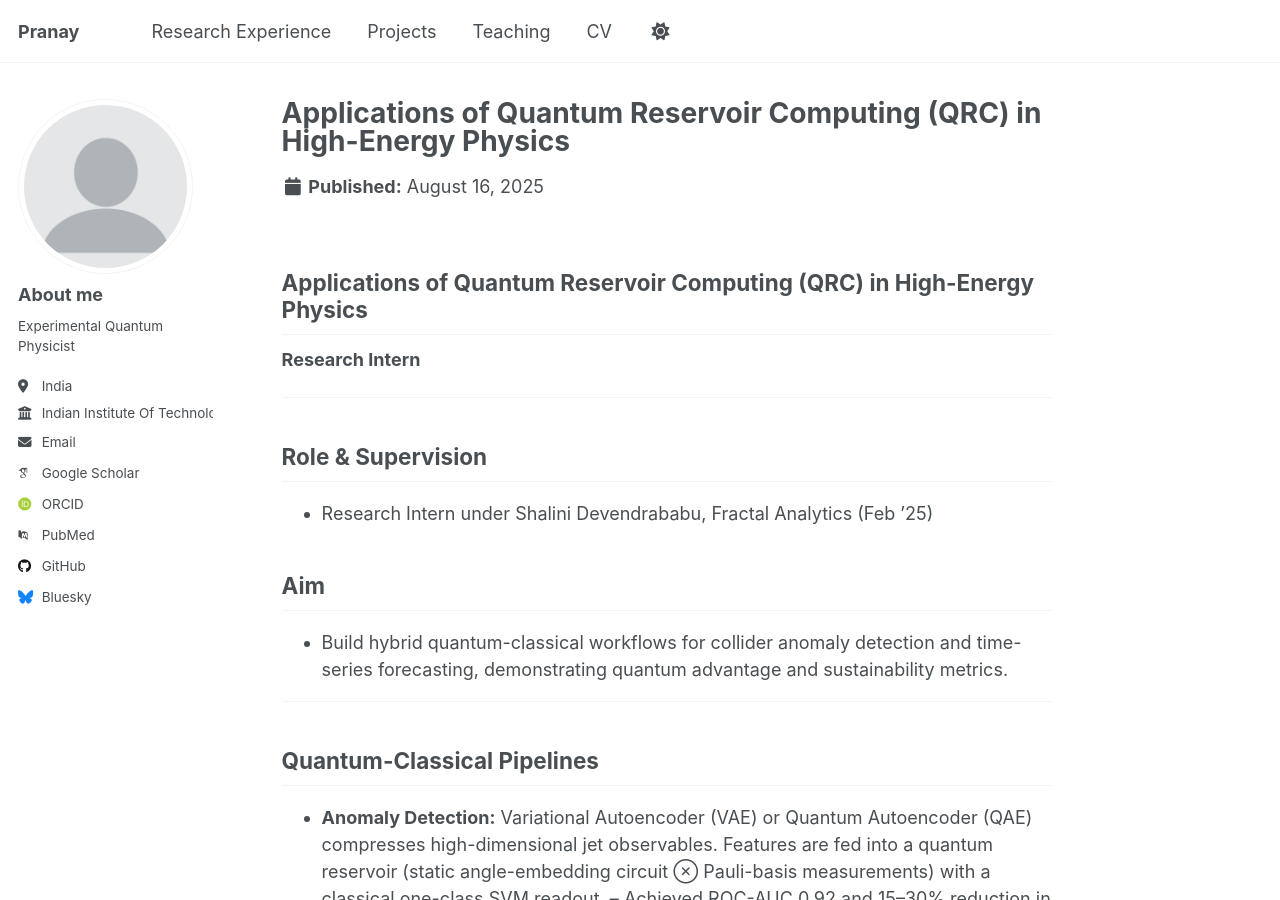
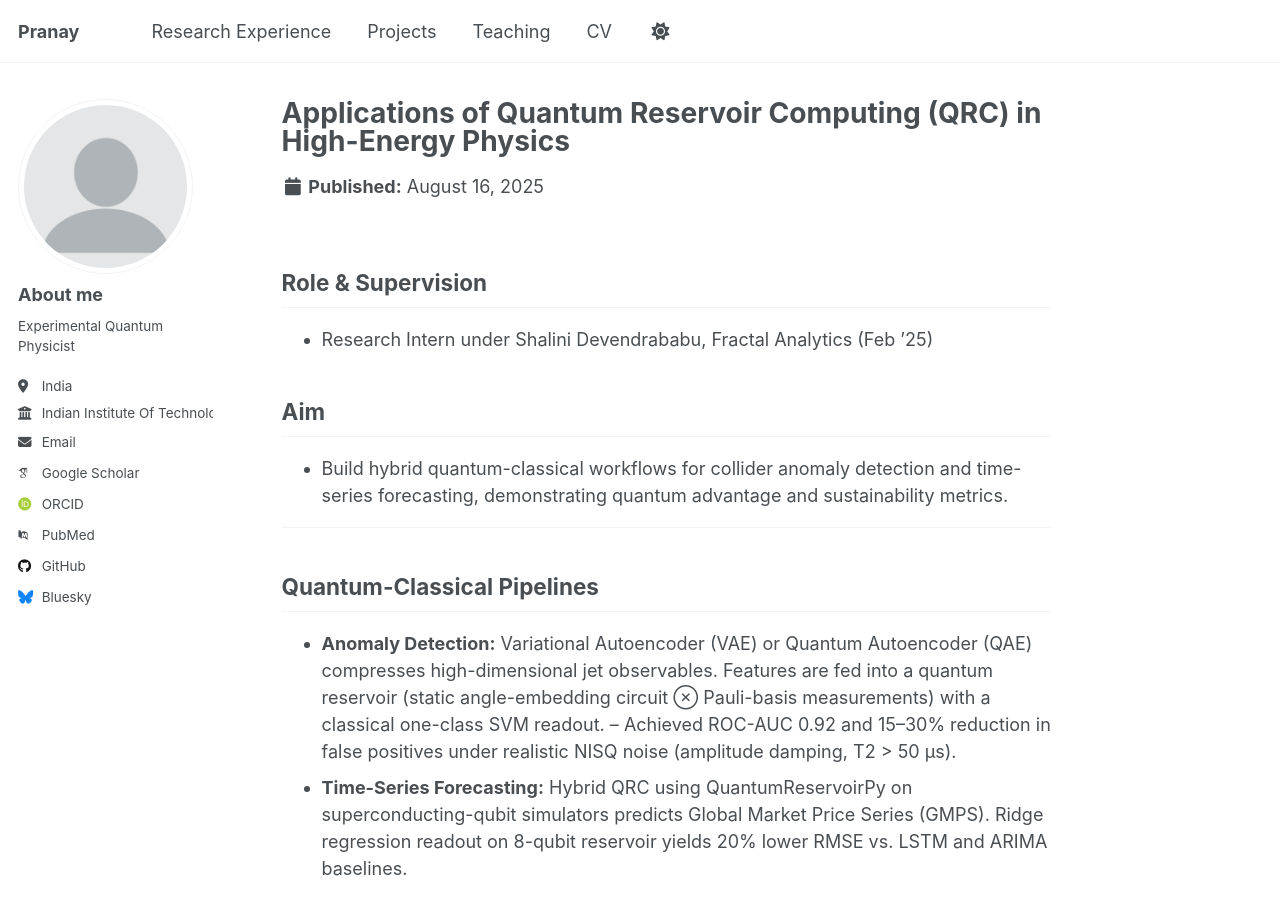
Before and after one commit to Pranay-pandey27/Pranay-pandey27.github.io, a Jekyll site: the page built from _experience/experience-4.md, in a window 1280 px wide and 900 px high. Built offline with Jekyll 4.4.1, drawn with Linux system fonts in a browser that asks for light colours; some web fonts are replaced; a script that is not in the unit is left out.

Commit message:
Update experience-4.md

```diff
--- a/_experience/experience-4.md
+++ b/_experience/experience-4.md
@@ -4,10 +4,6 @@ excerpt: "Research Intern"
 collection: experience
 ---
 
-## Applications of Quantum Reservoir Computing (QRC) in High-Energy Physics
-**Research Intern**
-
----
 
 ## Role & Supervision
 - Research Intern under Shalini Devendrababu, Fractal Analytics (Feb ’25)
```
